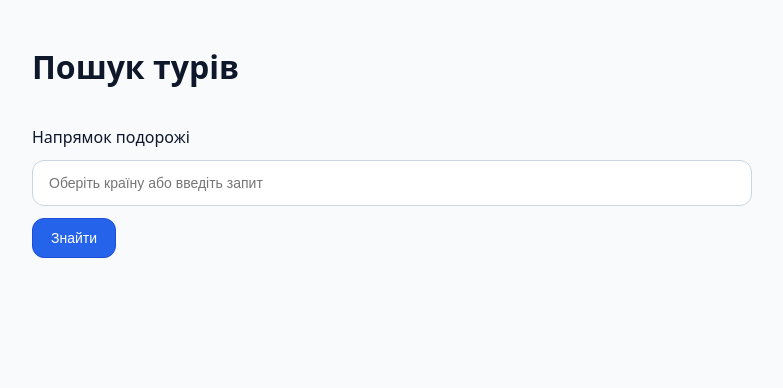
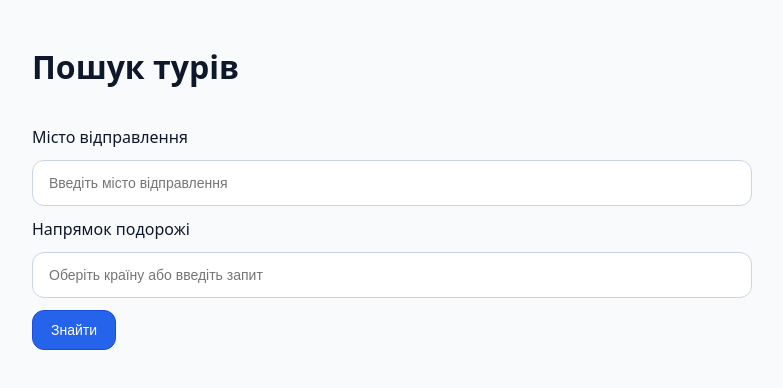
Before and after one commit to Romaleso261981/tour-search, a React (Vite) app: page / in a window 1280 px wide. Shown: the top 388 px of the page, without its empty margins (82-865 px from the left). Built offline with nearby package versions, Linux system fonts and the light colour scheme.

Commit message:
feat: add departure city input to SearchForm and update submit handler to include city in search query

```diff
--- a/src/components/SearchForm/SearchForm.tsx
+++ b/src/components/SearchForm/SearchForm.tsx
@@ -1,20 +1,32 @@
 import { useRef, useState } from 'react';
 import { GeoSearchInput } from '../GeoSearchInput/GeoSearchInput';
+import { Input } from '../Input/Input';
 import { Button } from '../Button/Button';
 import styles from './search-form.module.css';
 
 export function SearchForm() {
   const [value, setValue] = useState<string>('');
+  const [departureCity, setDepartureCity] = useState<string>('');
   const formRef = useRef<HTMLFormElement | null>(null);
 
   function handleSubmit(e: React.FormEvent) {
     e.preventDefault();
     // eslint-disable-next-line no-console
-    console.log('Submit search with:', value.trim());
+    console.log('Submit search with:', {
+      countryOrQuery: value.trim(),
+      departureCity: departureCity.trim(),
+    });
   }
 
   return (
     <form ref={formRef} className={`col ${styles.form}`} onSubmit={handleSubmit}>
+      <label className="muted">Місто відправлення</label>
+      <Input
+        placeholder="Введіть місто відправлення"
+        value={departureCity}
+        onChange={(e) => setDepartureCity(e.target.value)}
+        autoComplete="off"
+      />
       <label className="muted">Напрямок подорожі</label>
       <GeoSearchInput
         placeholder="Оберіть країну або введіть запит"
```
